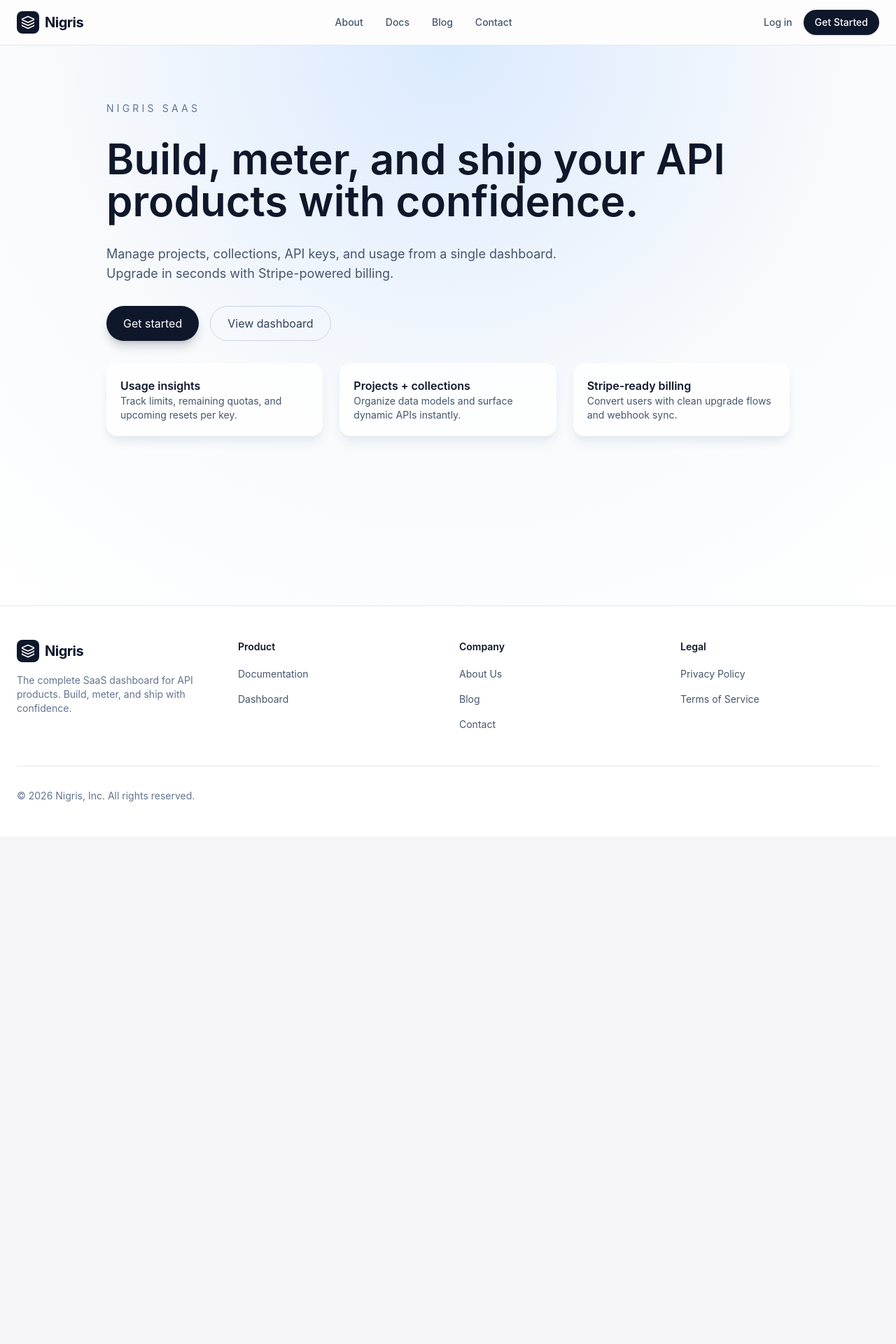
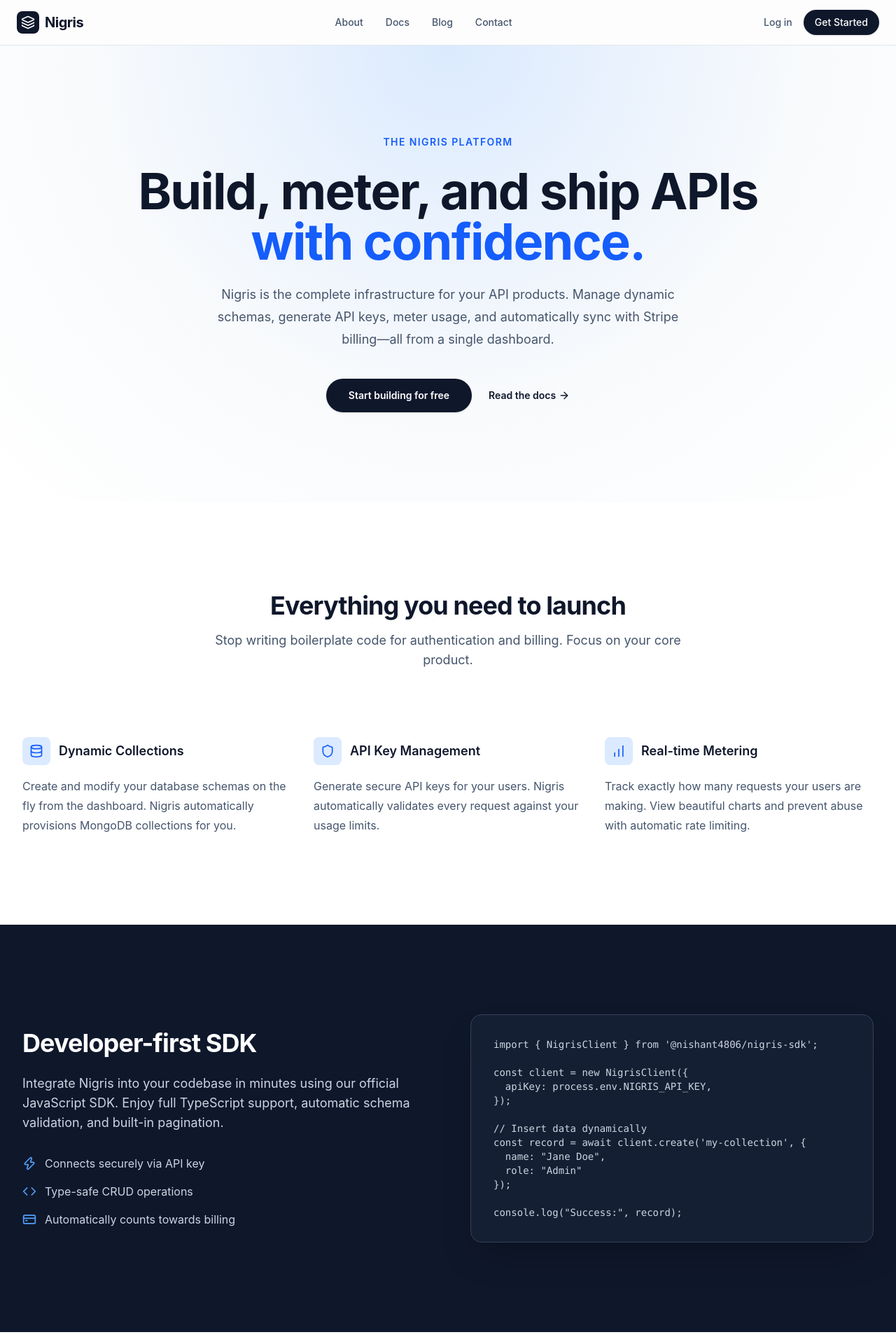
Before and after one commit to nishant4086/Nigris, a Next.js app in the folder client/: page / in a window 1280 px wide. Shown: the top 1920 px of the page at 70% size. Before the commit the page ends 1195 px from the top, so only its background shows below. Built offline with nearby package versions, Linux system fonts and the light colour scheme.

Commit message:
feat: add robust marketing content to home page

```diff
--- a/client/app/(public)/page.tsx
+++ b/client/app/(public)/page.tsx
@@ -1,62 +1,145 @@
 import Link from "next/link";
+import { ArrowRight, Database, Shield, Zap, Code, CreditCard, BarChart } from "lucide-react";
 
 export default function Home() {
   return (
-    <div className="min-h-screen bg-[radial-gradient(circle_at_top,_#dbeafe,_#f8fafc_55%,_#ffffff)]">
-      <div className="mx-auto max-w-5xl px-6 py-20">
-        <div className="flex flex-col gap-8">
-          <p className="text-sm uppercase tracking-[0.3em] text-slate-500">
-            Nigris SaaS
+    <div className="flex flex-col min-h-screen">
+      {/* Hero Section */}
+      <section className="bg-[radial-gradient(circle_at_top,_#dbeafe,_#f8fafc_55%,_#ffffff)] py-20 lg:py-32">
+        <div className="mx-auto max-w-7xl px-6 lg:px-8 text-center">
+          <p className="text-sm font-semibold uppercase tracking-widest text-blue-600 mb-6">
+            The Nigris Platform
           </p>
-          <h1 className="text-4xl md:text-6xl font-semibold text-slate-900">
-            Build, meter, and ship your API products with confidence.
+          <h1 className="mx-auto max-w-4xl text-5xl font-bold tracking-tight text-slate-900 sm:text-7xl">
+            Build, meter, and ship APIs <span className="text-blue-600">with confidence.</span>
           </h1>
-          <p className="text-lg text-slate-600 max-w-2xl">
-            Manage projects, collections, API keys, and usage from a single
-            dashboard. Upgrade in seconds with Stripe-powered billing.
+          <p className="mx-auto mt-6 max-w-2xl text-lg leading-8 text-slate-600">
+            Nigris is the complete infrastructure for your API products. Manage dynamic schemas,
+            generate API keys, meter usage, and automatically sync with Stripe billing—all from a single dashboard.
           </p>
-          <div className="flex flex-wrap gap-4">
+          <div className="mt-10 flex items-center justify-center gap-x-6">
             <Link
-              href="/login"
-              className="inline-flex items-center justify-center rounded-full bg-slate-900 px-6 py-3 text-white shadow-lg shadow-slate-900/20"
+              href="/register"
+              className="rounded-full bg-slate-900 px-8 py-3.5 text-sm font-semibold text-white shadow-sm hover:bg-slate-800 focus-visible:outline focus-visible:outline-2 focus-visible:outline-offset-2 focus-visible:outline-slate-900 transition-all"
             >
-              Get started
+              Start building for free
             </Link>
-            <Link
-              href="/dashboard"
-              className="inline-flex items-center justify-center rounded-full border border-slate-300 px-6 py-3 text-slate-700"
-            >
-              View dashboard
+            <Link href="/docs" className="text-sm font-semibold leading-6 text-slate-900 flex items-center gap-1 group">
+              Read the docs <ArrowRight className="h-4 w-4 transition-transform group-hover:translate-x-1" />
             </Link>
           </div>
-          <div className="grid gap-6 md:grid-cols-3">
-            <div className="rounded-2xl bg-white/80 p-5 shadow-lg shadow-slate-200">
-              <h3 className="text-base font-semibold text-slate-900">
-                Usage insights
-              </h3>
-              <p className="text-sm text-slate-600">
-                Track limits, remaining quotas, and upcoming resets per key.
+        </div>
+      </section>
+
+      {/* Features Grid */}
+      <section className="py-24 sm:py-32 bg-white">
+        <div className="mx-auto max-w-7xl px-6 lg:px-8">
+          <div className="mx-auto max-w-2xl text-center">
+            <h2 className="text-3xl font-bold tracking-tight text-slate-900 sm:text-4xl">Everything you need to launch</h2>
+            <p className="mt-4 text-lg text-slate-600">
+              Stop writing boilerplate code for authentication and billing. Focus on your core product.
+            </p>
+          </div>
+          <div className="mx-auto mt-16 max-w-2xl sm:mt-20 lg:mt-24 lg:max-w-none">
+            <dl className="grid max-w-xl grid-cols-1 gap-x-8 gap-y-16 lg:max-w-none lg:grid-cols-3">
+              <div className="flex flex-col">
+                <dt className="flex items-center gap-x-3 text-lg font-semibold leading-7 text-slate-900">
+                  <div className="flex h-10 w-10 items-center justify-center rounded-lg bg-blue-100">
+                    <Database className="h-5 w-5 text-blue-600" />
+                  </div>
+                  Dynamic Collections
+                </dt>
+                <dd className="mt-4 flex flex-auto flex-col text-base leading-7 text-slate-600">
+                  <p className="flex-auto">Create and modify your database schemas on the fly from the dashboard. Nigris automatically provisions MongoDB collections for you.</p>
+                </dd>
+              </div>
+              <div className="flex flex-col">
+                <dt className="flex items-center gap-x-3 text-lg font-semibold leading-7 text-slate-900">
+                  <div className="flex h-10 w-10 items-center justify-center rounded-lg bg-blue-100">
+                    <Shield className="h-5 w-5 text-blue-600" />
+                  </div>
+                  API Key Management
+                </dt>
+                <dd className="mt-4 flex flex-auto flex-col text-base leading-7 text-slate-600">
+                  <p className="flex-auto">Generate secure API keys for your users. Nigris automatically validates every request against your usage limits.</p>
+                </dd>
+              </div>
+              <div className="flex flex-col">
+                <dt className="flex items-center gap-x-3 text-lg font-semibold leading-7 text-slate-900">
+                  <div className="flex h-10 w-10 items-center justify-center rounded-lg bg-blue-100">
+                    <BarChart className="h-5 w-5 text-blue-600" />
+                  </div>
+                  Real-time Metering
+                </dt>
+                <dd className="mt-4 flex flex-auto flex-col text-base leading-7 text-slate-600">
+                  <p className="flex-auto">Track exactly how many requests your users are making. View beautiful charts and prevent abuse with automatic rate limiting.</p>
+                </dd>
+              </div>
+            </dl>
+          </div>
+        </div>
+      </section>
+
+      {/* Code SDK Section */}
+      <section className="bg-slate-900 py-24 sm:py-32">
+        <div className="mx-auto max-w-7xl px-6 lg:px-8">
+          <div className="grid grid-cols-1 lg:grid-cols-2 gap-16 items-center">
+            <div>
+              <h2 className="text-3xl font-bold tracking-tight text-white sm:text-4xl">Developer-first SDK</h2>
+              <p className="mt-6 text-lg text-slate-300">
+                Integrate Nigris into your codebase in minutes using our official JavaScript SDK.
+                Enjoy full TypeScript support, automatic schema validation, and built-in pagination.
               </p>
+              <ul className="mt-8 space-y-4 text-slate-300">
+                <li className="flex items-center gap-3"><Zap className="h-5 w-5 text-blue-400" /> Connects securely via API key</li>
+                <li className="flex items-center gap-3"><Code className="h-5 w-5 text-blue-400" /> Type-safe CRUD operations</li>
+                <li className="flex items-center gap-3"><CreditCard className="h-5 w-5 text-blue-400" /> Automatically counts towards billing</li>
+              </ul>
             </div>
-            <div className="rounded-2xl bg-white/80 p-5 shadow-lg shadow-slate-200">
-              <h3 className="text-base font-semibold text-slate-900">
-                Projects + collections
-              </h3>
-              <p className="text-sm text-slate-600">
-                Organize data models and surface dynamic APIs instantly.
-              </p>
-            </div>
-            <div className="rounded-2xl bg-white/80 p-5 shadow-lg shadow-slate-200">
-              <h3 className="text-base font-semibold text-slate-900">
-                Stripe-ready billing
-              </h3>
-              <p className="text-sm text-slate-600">
-                Convert users with clean upgrade flows and webhook sync.
-              </p>
+            <div className="rounded-2xl bg-slate-800/50 p-8 border border-slate-700 shadow-2xl">
+              <pre className="text-sm text-slate-300 overflow-x-auto">
+                <code className="language-javascript">
+{`import { NigrisClient } from '@nishant4806/nigris-sdk';
+
+const client = new NigrisClient({
+  apiKey: process.env.NIGRIS_API_KEY,
+});
+
+// Insert data dynamically
+const record = await client.create('my-collection', {
+  name: "Jane Doe",
+  role: "Admin"
+});
+
+console.log("Success:", record);`}
+                </code>
+              </pre>
             </div>
           </div>
         </div>
-      </div>
+      </section>
+
+      {/* CTA Section */}
+      <section className="bg-white py-24 sm:py-32">
+        <div className="mx-auto max-w-7xl px-6 lg:px-8">
+          <div className="mx-auto max-w-2xl text-center rounded-3xl bg-blue-50 px-6 py-16 sm:p-20 border border-blue-100">
+            <h2 className="text-3xl font-bold tracking-tight text-slate-900 sm:text-4xl">
+              Ready to launch your API?
+            </h2>
+            <p className="mx-auto mt-6 max-w-xl text-lg leading-8 text-slate-600">
+              Join developers who are shipping faster with Nigris. No credit card required to start building.
+            </p>
+            <div className="mt-10 flex items-center justify-center gap-x-6">
+              <Link
+                href="/register"
+                className="rounded-full bg-blue-600 px-8 py-3.5 text-sm font-semibold text-white shadow-sm hover:bg-blue-500 transition-colors"
+              >
+                Create your workspace
+              </Link>
+            </div>
+          </div>
+        </div>
+      </section>
     </div>
   );
 }
```
